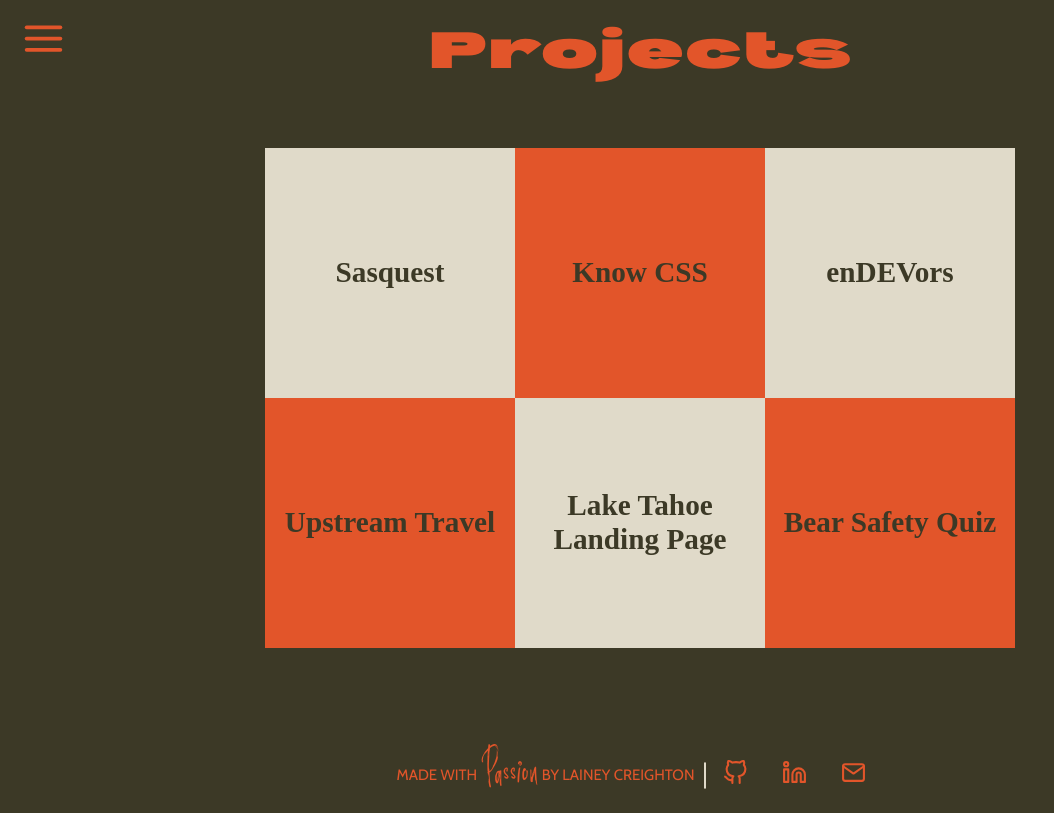
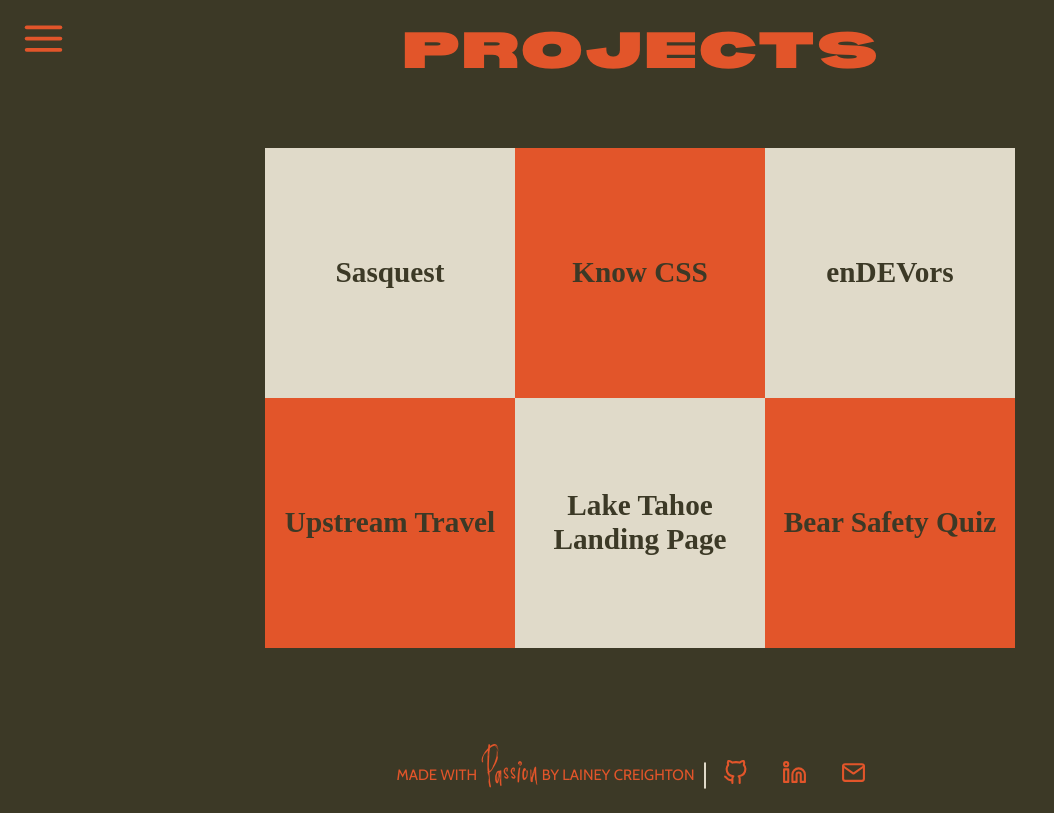
Before and after one commit to laineycreighton/my-portfolio, a React (Vite) app: page /projects in a window 1280 px wide. Shown: the whole page, without its empty margins (0-1054 px from the left). Built offline with nearby package versions, Linux system fonts and the light colour scheme; a web font is replaced by a local one.

Commit message:
add update to projects title

```diff
--- a/src/pages/Projects.jsx
+++ b/src/pages/Projects.jsx
@@ -53,7 +53,7 @@ export default function Projects() {
             <div className='projects-main'>
                 {/*-- Heading --*/}
                 <header className='projects-header'>
-                    <h2>Projects</h2>
+                    <h2>PROJECTS</h2>
                 </header>
 
                 <div className='all-projects'>
```
